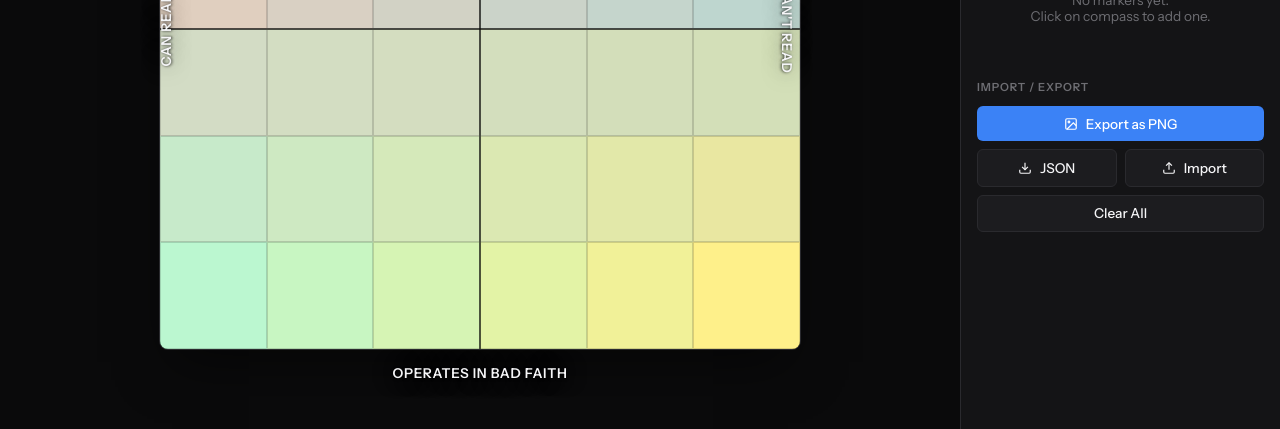
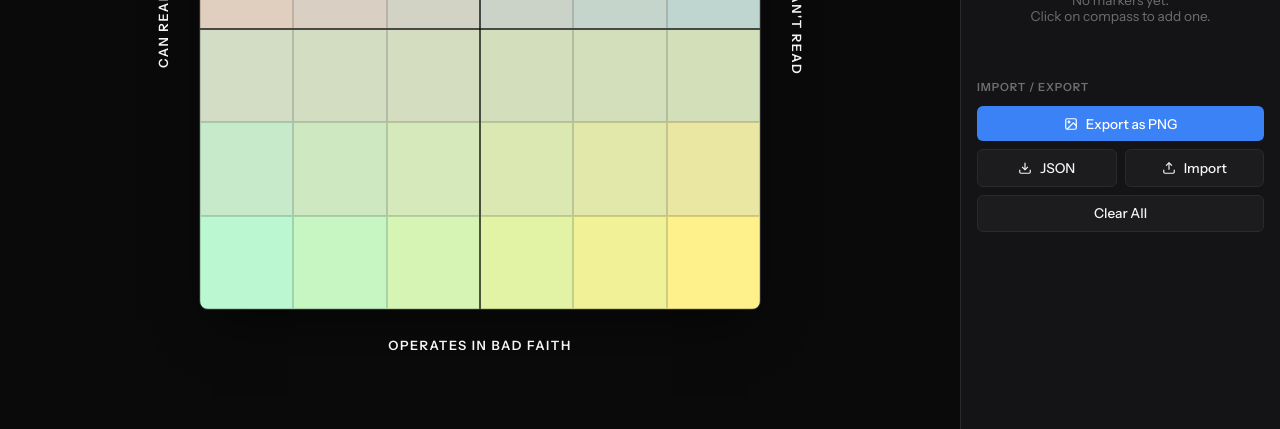
Before and after one commit to pyokosmeme/tagurself, a plain HTML site: page bsky/index.html in a window 1280 px wide. Shown: the part 371-800 px from the top of the page. Drawn offline with nearby package versions, Linux system fonts and the light colour scheme.

Commit message:
Update index.html

```diff
--- a/bsky/index.html
+++ b/bsky/index.html
@@ -69,16 +69,22 @@
 
         .compass-wrapper {
             position: relative;
-            width: min(80vmin, 700px);
-            height: min(80vmin, 700px);
+            padding: 3.5rem;
+            background: var(--bg-primary);
+            border-radius: 12px;
+        }
+
+        .compass-inner {
+            position: relative;
+            width: min(70vmin, 600px);
+            height: min(70vmin, 600px);
         }
 
         .compass-container {
-            position: relative;
-            width: 100%;
-            height: 100%;
+            position: absolute;
+            inset: 0;
             border-radius: 8px;
-            overflow: hidden;
+            overflow: visible;
             box-shadow:
                 0 0 0 1px var(--border),
                 0 25px 50px -12px rgba(0, 0, 0, 0.5);
@@ -90,6 +96,8 @@
             display: grid;
             grid-template-columns: repeat(6, 1fr);
             grid-template-rows: repeat(6, 1fr);
+            border-radius: 8px;
+            overflow: hidden;
         }
 
         .compass-cell {
@@ -140,40 +148,39 @@
         .axis-label {
             position: absolute;
             font-weight: 600;
-            font-size: 0.85rem;
+            font-size: 0.8rem;
             color: var(--text-primary);
             text-transform: uppercase;
-            letter-spacing: 0.05em;
+            letter-spacing: 0.12em;
             white-space: nowrap;
             z-index: 10;
-            text-shadow:
-                0 1px 3px rgba(0,0,0,0.8),
-                0 0 20px rgba(0,0,0,0.5);
             pointer-events: none;
         }
 
         .label-top {
-            top: -2rem;
+            top: 0.75rem;
             left: 50%;
             transform: translateX(-50%);
         }
 
         .label-bottom {
-            bottom: -2rem;
+            bottom: 0.75rem;
             left: 50%;
             transform: translateX(-50%);
         }
 
         .label-left {
-            left: -2rem;
+            left: 0.75rem;
             top: 50%;
-            transform: translateY(-50%) rotate(-90deg);
+            transform: translateY(-50%) rotate(180deg);
+            writing-mode: vertical-rl;
         }
 
         .label-right {
-            right: -2rem;
+            right: 0.75rem;
             top: 50%;
-            transform: translateY(-50%) rotate(90deg);
+            transform: translateY(-50%);
+            writing-mode: vertical-rl;
         }
 
         /* Interactive layer */
@@ -762,11 +769,13 @@
                 <span class="axis-label label-left">Can Read</span>
                 <span class="axis-label label-right">Can't Read</span>
 
-                <div class="compass-container" id="compass">
-                    <div class="compass-grid" id="compassGrid"></div>
-                    <div class="axis-h"></div>
-                    <div class="axis-v"></div>
-                    <div class="compass-interactive" id="compassInteractive"></div>
+                <div class="compass-inner">
+                    <div class="compass-container" id="compass">
+                        <div class="compass-grid" id="compassGrid"></div>
+                        <div class="axis-h"></div>
+                        <div class="axis-v"></div>
+                        <div class="compass-interactive" id="compassInteractive"></div>
+                    </div>
                 </div>
             </div>
         </main>
```
